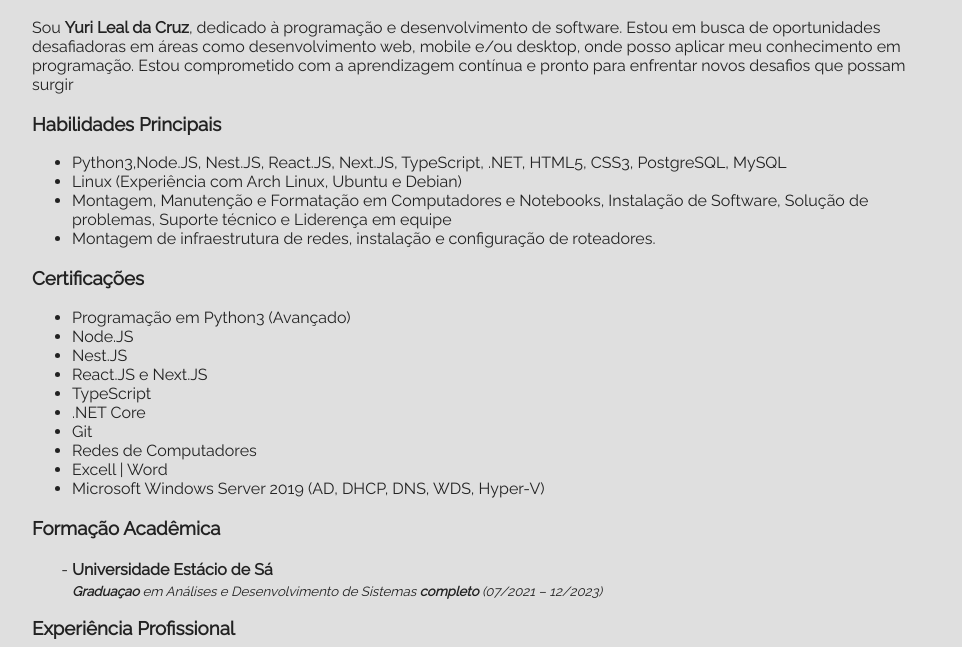
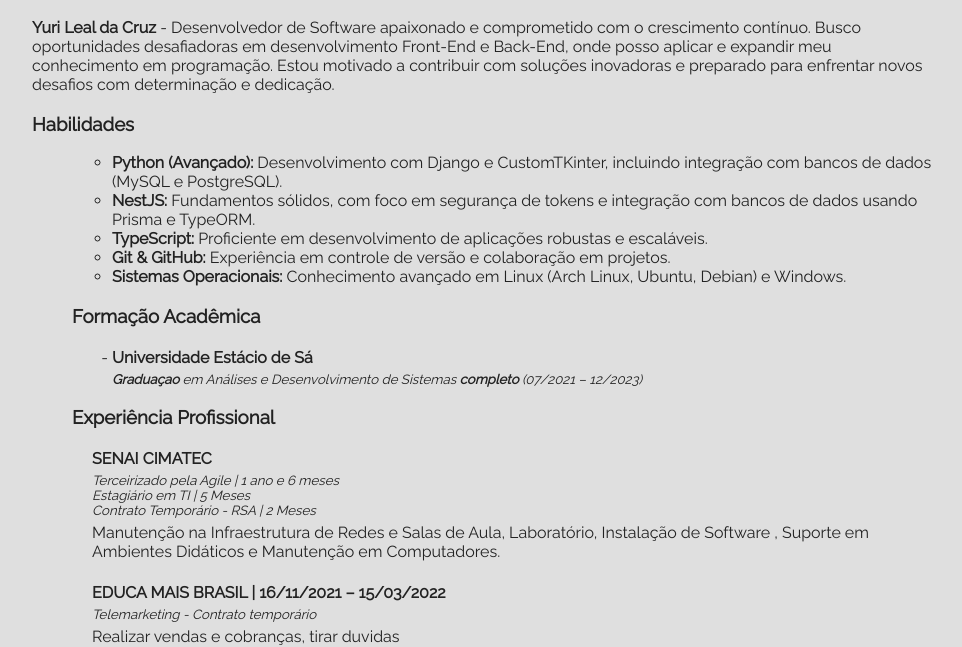
Before and after one commit to yurilealdacruz/yurilealdacruz.github.io, a plain HTML site: page Curriculo/index.html in a window 1280 px wide. Shown: the part 162-809 px from the top of the page, without its empty margins (158-1120 px from the left). Drawn offline with Linux system fonts and the light colour scheme.

Commit message:
Alterando Dados Currículo

```diff
--- a/Curriculo/index.html
+++ b/Curriculo/index.html
@@ -29,29 +29,17 @@
             </a>
         </div>
         <p>
-            Sou <strong> Yuri Leal da Cruz</strong>, dedicado à programação e desenvolvimento de software. Estou em busca de oportunidades desafiadoras em áreas como desenvolvimento web, mobile e/ou desktop, onde posso aplicar meu conhecimento em programação. Estou comprometido com a aprendizagem contínua e pronto para enfrentar novos desafios que possam surgir
+            <strong>Yuri Leal da Cruz</strong> - Desenvolvedor de Software apaixonado e comprometido com o crescimento contínuo. Busco oportunidades desafiadoras em desenvolvimento Front-End e Back-End, onde posso aplicar e expandir meu conhecimento em programação. Estou motivado a contribuir com soluções inovadoras e preparado para enfrentar novos desafios com determinação e dedicação.
             <p>
 
-        <h3> Habilidades Principais </h3>
+        <h3> Habilidades</h3>
         <ul class="skills">
-            <li>Python3,Node.JS, Nest.JS, React.JS, Next.JS, TypeScript, .NET,  HTML5, CSS3, PostgreSQL, MySQL</li>
-            <li>Linux (Experiência com Arch Linux, Ubuntu e Debian) </li>
-            <li>Montagem, Manutenção e Formatação em Computadores e Notebooks, Instalação de Software, Solução de problemas, Suporte técnico e Liderença em equipe</li>
-            <li>Montagem de infraestrutura de redes, instalação e configuração de roteadores.</li>
-        </ul>
-
-        <h3>Certificações </h3>
-        <ul>
-            <li>Programação em Python3 (Avançado)</li>
-            <li>Node.JS</li>
-            <li>Nest.JS</li>
-            <li>React.JS e Next.JS</li>
-            <li>TypeScript</li>
-            <li>.NET Core</li>
-            <li>Git</li>
-            <li>Redes de Computadores</li>
-            <li>Excell | Word</li>
-            <li>Microsoft Windows Server 2019 (AD, DHCP, DNS, WDS, Hyper-V)</li>
+            <ul class="skills">
+                <li><strong>Python (Avançado):</strong> Desenvolvimento com Django e CustomTKinter, incluindo integração com bancos de dados (MySQL e PostgreSQL).</li>
+                <li><strong>NestJS:</strong> Fundamentos sólidos, com foco em segurança de tokens e integração com bancos de dados usando Prisma e TypeORM.</li>
+                <li><strong>TypeScript:</strong> Proficiente em desenvolvimento de aplicações robustas e escaláveis.</li>
+                <li><strong>Git & GitHub:</strong> Experiência em controle de versão e colaboração em projetos.</li>
+                <li><strong>Sistemas Operacionais:</strong> Conhecimento avançado em Linux (Arch Linux, Ubuntu, Debian) e Windows.</li>
         </ul>
 
         <h3>Formação Acadêmica</h3>
```
